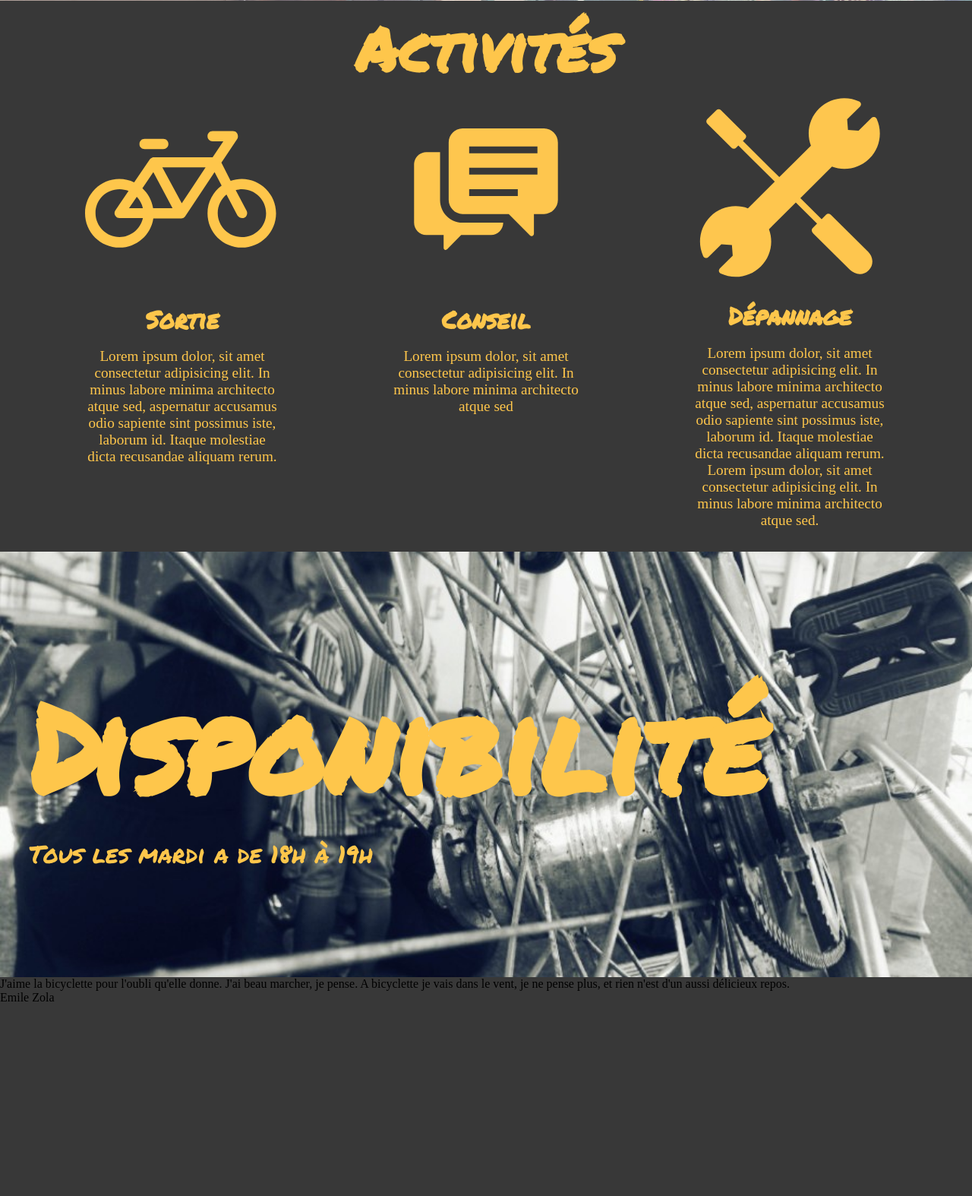
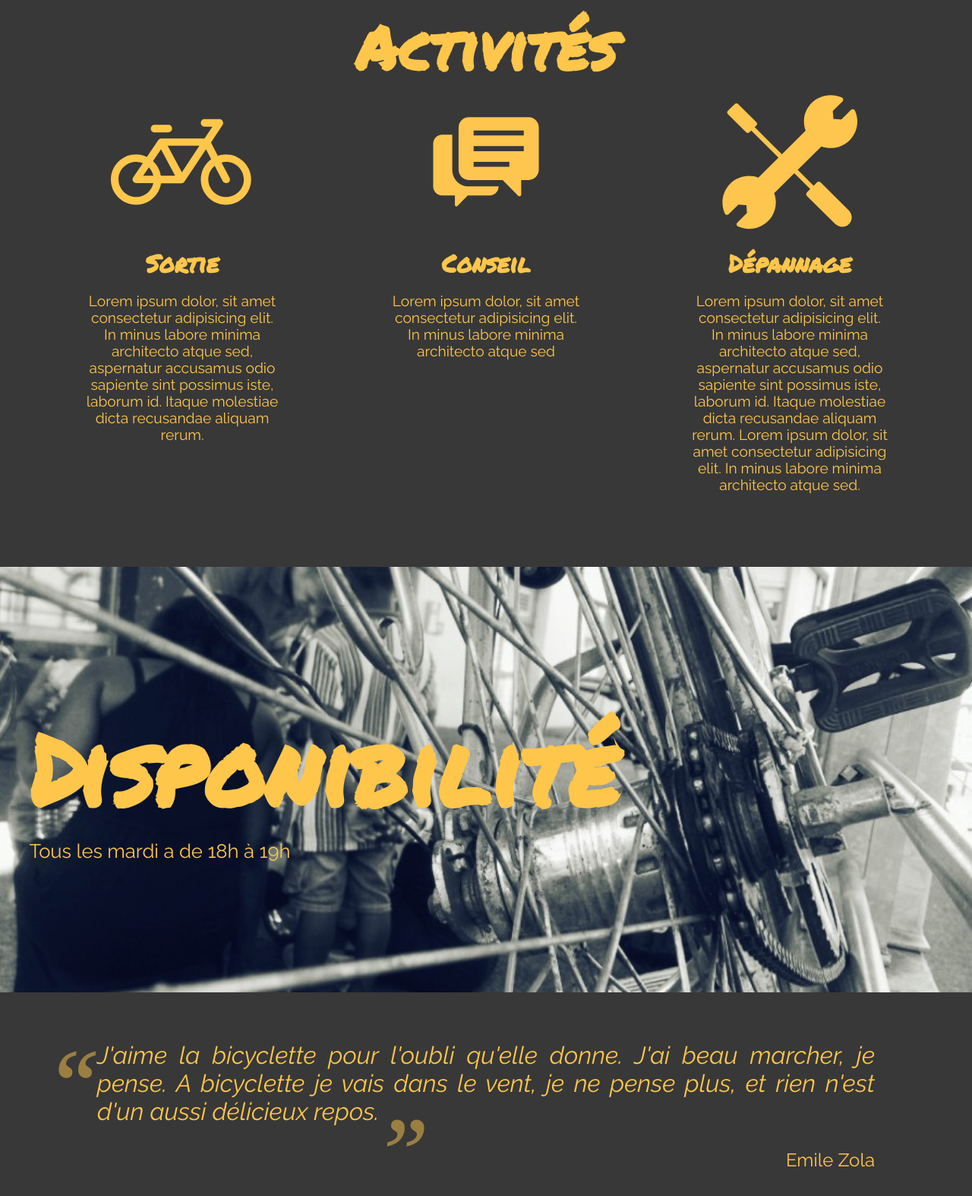
Before and after one commit to YannickLeCam/SP-Gare_Debout, a plain HTML site: page index.html in a window 1280 px wide. Shown: the part 552-2126 px from the top of the page at 76% size. Before the commit the page ends 1874 px from the top, so only its background shows below. Drawn offline with Linux system fonts and the light colour scheme; a web font is replaced by a local one.

Commit message:
add(quote section) fix(width 100vw to 100%, card header)

```diff
--- a/CSS/style.css
+++ b/CSS/style.css
@@ -12,6 +12,7 @@
 
 body{
     background-color: var(--gris);
+    max-width: 100vw;
 }
 
 header{
@@ -22,7 +23,7 @@ header{
     justify-content: space-between;
     position: fixed;
     top: 0;
-    width: 100vw;
+    width: 100%;
 }
 
 header img {
@@ -62,18 +63,18 @@ Partie BANNER
 */
 
 #banner{
-    width: 100vw;
-    max-width: 100vw;
-    margin-top: 8vh;
+    width: 100%;
+    max-width: 100%;
+    margin-top: 10vh;
 }
 
 #banner figure {
-    width: 100vw;
+    width: 100%;
 }
 
 #banner img {
-    max-width: 100vw;
-    width: 100vw;
+    max-width: 100%;
+    width: 100%;
 }
 
 /*
@@ -98,7 +99,7 @@ Partie ACTIVITIES
 #cardsBox{
     display:flex;
     flex-direction: row;
-    width: 100vw;
+    width: 100%;
     justify-content: space-evenly;
 }
 
@@ -112,12 +113,14 @@ Partie ACTIVITIES
 
 .cardContent {
     padding: 5%;
+
 }
 .cardContent p{
     margin: 5%;
     text-align: center;
     color: var(--jaune);
     font-size: larger;
+    font-family: "Raleway", sans-serif;
 }
 .cardContent h3{
     font-family: "Permanent Marker", cursive;
@@ -125,9 +128,21 @@ Partie ACTIVITIES
     font-size: 2rem;
 }
 
+.cardHeader{
+    width: 100%;
+    height: 30%;
+}
+
+.cards figure {
+    max-width: 100%;
+    max-height: 100%;
+    height: 100%;
+}
+
 .cards img{
-    min-width: 20vw;
-    max-width: 20vw;
+    object-fit: contain;
+    width: 80%;
+    height: 100%;
 }
 /*
 ========================================================================================
@@ -136,7 +151,7 @@ PARTIE Parallaxe
 */
 
 #parallaxe{
-    width:100vw;
+    width:100%;
     height: 70vh;
     background:url('../asset/Gare_Debout_bg_parallaxe_bw.jpg');
     background-position: center;
@@ -151,12 +166,61 @@ PARTIE Parallaxe
 
 #parallaxe h3{
     color: var(--jaune);
-    font-size: 10em;
+    font-size: 10vw;
     font-family: "Permanent Marker", cursive;
 }
 
 #parallaxe p {
     color: var(--jaune);
-    font-size: 2em;
-    font-family: "Permanent Marker", cursive;
+    font-size: 2vw;
+    font-family: "Raleway", sans-serif;
 }
+
+/*
+========================================================================================
+PARTIE Quote
+========================================================================================
+*/
+
+#quote{
+    display: flex;
+    flex-direction: column;
+    justify-content: center;
+    align-items: center;
+    padding: 5% 10% 4%;
+}
+
+#quoteContent{
+    color: var(--jaune);
+    font-size: xx-large;
+    text-align: justify;
+    font-style: italic;
+    font-family: "Raleway", sans-serif;
+}
+
+#author{
+    color: var(--jaune);
+    font-size: x-large;
+    text-align: right;
+    align-self: flex-end;
+    font-family: "Raleway", sans-serif;
+    margin-top: 3%;
+}
+
+#quote #quoteContent::before {
+    content: "“";
+    font-family: Georgia;
+    font-size: 8rem;
+    margin: -2rem 0 0 -4rem;
+    position: absolute;
+    opacity: 0.5;
+ }
+
+ #quote #quoteContent::after {
+    content: "”";
+    font-family: Georgia;
+    font-size: 8rem;
+    margin: -1rem -4rem 0 0;
+    position: absolute;
+    opacity: 0.5;
+ }
--- a/index.html
+++ b/index.html
@@ -6,7 +6,8 @@
     <title>Gare Debout</title>
     <link rel="preconnect" href="https://fonts.googleapis.com">
     <link rel="preconnect" href="https://fonts.gstatic.com" crossorigin>
-    <link href="https://fonts.googleapis.com/css2?family=Mogra&family=Permanent+Marker&display=swap" rel="stylesheet">S
+    <link href="https://fonts.googleapis.com/css2?family=Mogra&family=Permanent+Marker&display=swap" rel="stylesheet">
+    <link href="https://fonts.googleapis.com/css2?family=Raleway:ital,wght@0,100..900;1,100..900&display=swap" rel="stylesheet">
     <link rel="stylesheet" href="CSS/style.css">
 </head>
 <body>
@@ -23,6 +24,7 @@
         </nav>
     </header>
     <main>
+        <div id="wrapper">
             <div id="banner">
                 <figure>
                     <img src="asset/Gare_Debout_banniere.jpg" alt="l'endroit ou ce situe l'association avec le logo ainsi que le nom de Gare de bout en jaune et noir">
@@ -76,6 +78,7 @@
                 </p>
                 <p id="author">Emile Zola</p>
             </div>
+        </div>
 
     </main>
     <footer>
```
Lines whose indentation alone changed are shown as unchanged.
